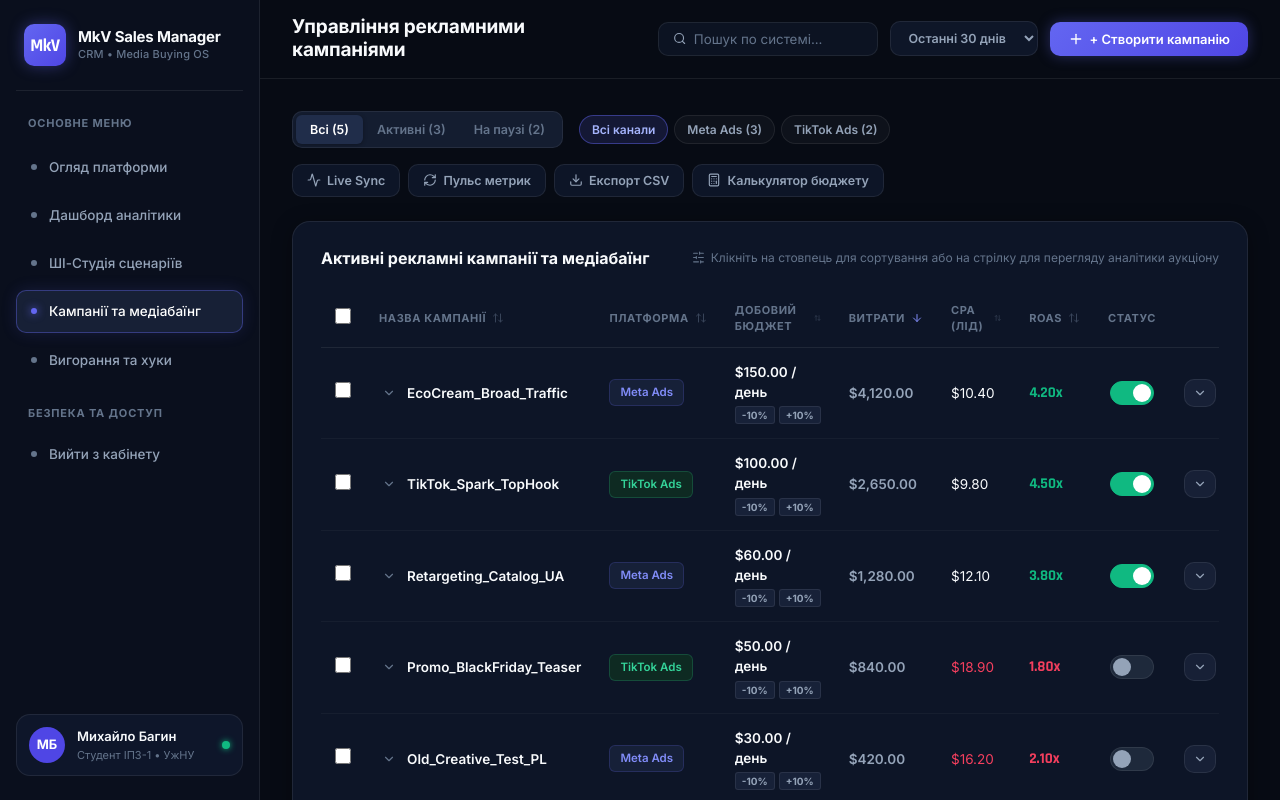
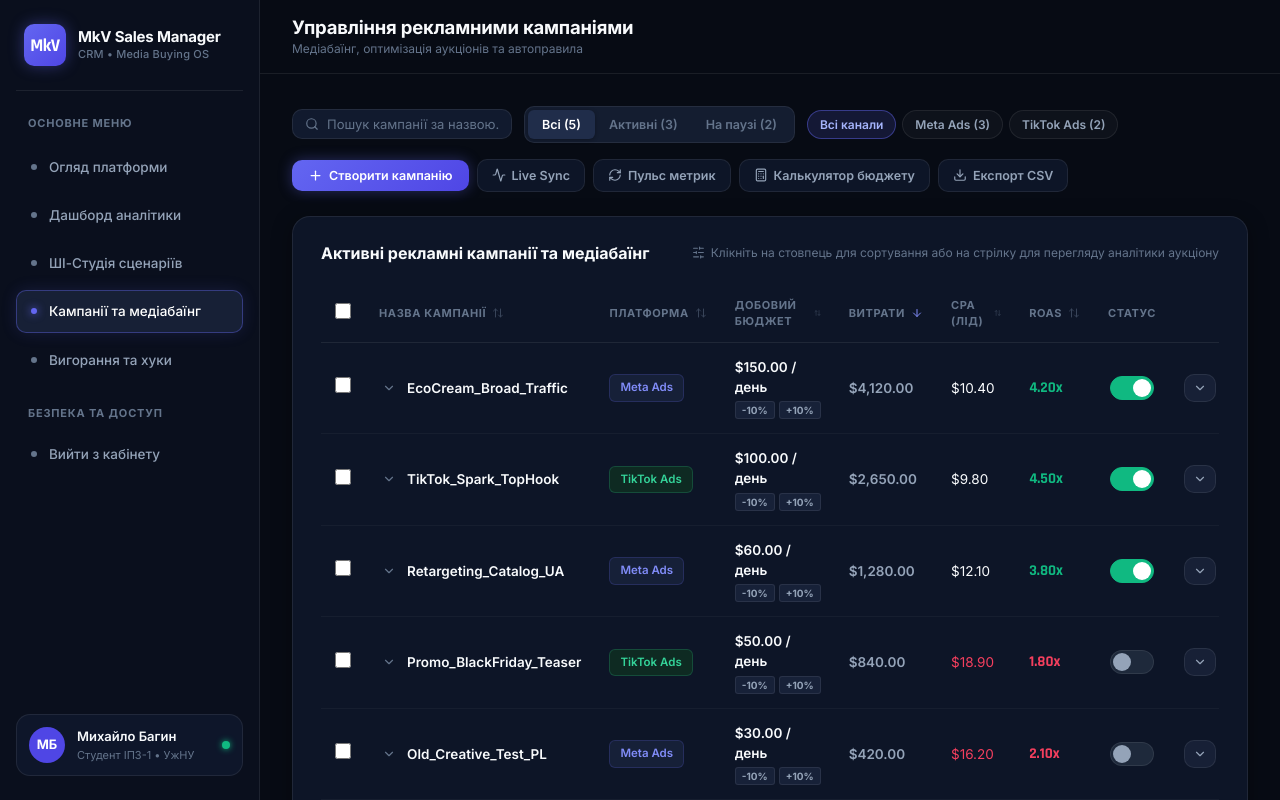
Before and after one commit to MK043/MkV-Assistant, a React (Vite) app: page /campaigns in a window 1280 px wide. Built offline with nearby package versions, Linux system fonts and the light colour scheme.

Commit message:
refactor(navbar): remove global unwanted controls and place search, date and create actions strictly where they operate

```diff
--- a/src/components/Navbar/Navbar.jsx
+++ b/src/components/Navbar/Navbar.jsx
@@ -1,53 +1,20 @@
 import React from 'react';
-import { Search, Plus } from 'lucide-react';
-import { useApp } from '../../context/AppContext';
 import styles from './Navbar.module.css';
 
-export default function Navbar({ title, onActionClick, actionLabel = '+ Створити кампанію' }) {
-  const {
-    searchQuery,
-    setSearchQuery,
-    dateRange,
-    setDateRange,
-    setIsCreateModalOpen,
-  } = useApp();
-
-  const handleAction = onActionClick || (() => setIsCreateModalOpen(true));
-
+export default function Navbar({ title, subtitle, actions, children }) {
   return (
     <header className={styles.navbar}>
       <div className={styles.headerInfo}>
         <h1 className={styles.pageTitle}>{title}</h1>
+        {subtitle && <span className={styles.pageSubtitle}>{subtitle}</span>}
       </div>
 
-      <div className={styles.controls}>
-        <div className={styles.searchBox}>
-          <Search size={15} />
-          <input
-            type="text"
-            className={styles.searchInput}
-            placeholder="Пошук по системі..."
-            value={searchQuery}
-            onChange={(e) => setSearchQuery(e.target.value)}
-          />
+      {(actions || children) && (
+        <div className={styles.controls}>
+          {actions}
+          {children}
         </div>
-
-        <select
-          className={styles.dateFilter}
-          value={dateRange}
-          onChange={(e) => setDateRange(e.target.value)}
-        >
-          <option>Сьогодні</option>
-          <option>Останні 7 днів</option>
-          <option>Останні 30 днів</option>
-          <option>Останні 90 днів</option>
-        </select>
-
-        <button type="button" className={styles.primaryBtn} onClick={handleAction}>
-          <Plus size={16} />
-          <span>{actionLabel}</span>
-        </button>
-      </div>
+      )}
     </header>
   );
 }
--- a/src/components/Navbar/Navbar.module.css
+++ b/src/components/Navbar/Navbar.module.css
@@ -5,21 +5,29 @@
   padding: 16px 32px;
   background-color: transparent;
   border-bottom: 1px solid var(--border-subtle);
-  min-height: 72px;
+  min-height: 66px;
   gap: 20px;
 }
 
 .headerInfo {
   display: flex;
-  align-items: center;
+  flex-direction: column;
+  gap: 2px;
 }
 
 .pageTitle {
-  font-size: 19px;
+  font-size: 18.5px;
   font-weight: 700;
   color: var(--text-primary);
-  line-height: 1.2;
+  line-height: 1.25;
   letter-spacing: -0.2px;
+  margin: 0;
+}
+
+.pageSubtitle {
+  font-size: 12px;
+  color: var(--text-muted);
+  line-height: 1.3;
 }
 
 .controls {
@@ -27,80 +35,3 @@
   align-items: center;
   gap: 12px;
 }
-
-.searchBox {
-  display: flex;
-  align-items: center;
-  gap: 8px;
-  background-color: #0C1322;
-  border: 1px solid var(--border-subtle);
-  border-radius: var(--radius-md);
-  padding: 8px 14px;
-  color: var(--text-secondary);
-  font-size: 13px;
-  width: 220px;
-  transition: all var(--transition-fast);
-}
-
-.searchBox:focus-within {
-  border-color: var(--accent-primary);
-  box-shadow: 0 0 10px rgba(99, 102, 241, 0.2);
-  width: 260px;
-}
-
-.searchInput {
-  width: 100%;
-  color: var(--text-primary);
-  background: transparent;
-  border: none;
-  outline: none;
-}
-
-.searchInput::placeholder {
-  color: var(--text-muted);
-}
-
-.dateFilter {
-  background-color: #0E1628;
-  border: 1px solid var(--border-subtle);
-  border-radius: var(--radius-md);
-  padding: 8px 14px;
-  color: var(--text-secondary);
-  font-size: 12.5px;
-  font-weight: 600;
-  cursor: pointer;
-  transition: all var(--transition-fast);
-  outline: none;
-}
-
-.dateFilter:hover {
-  background-color: #141F38;
-  color: var(--text-primary);
-}
-
-.dateFilter option {
-  background-color: #0E1628;
-  color: var(--text-primary);
-}
-
-.primaryBtn {
-  display: inline-flex;
-  align-items: center;
-  gap: 6px;
-  background: linear-gradient(135deg, #6366F1 0%, #4F46E5 100%);
-  color: #FFFFFF;
-  border: none;
-  border-radius: var(--radius-md);
-  padding: 9px 18px;
-  font-size: 13px;
-  font-weight: 600;
-  cursor: pointer;
-  box-shadow: 0 0 14px rgba(99, 102, 241, 0.35);
-  transition: all var(--transition-fast);
-  white-space: nowrap;
-}
-
-.primaryBtn:hover {
-  background: linear-gradient(135deg, #4F46E5 0%, #4338CA 100%);
-  transform: translateY(-1px);
-}
--- a/src/pages/Analytics/Analytics.jsx
+++ b/src/pages/Analytics/Analytics.jsx
@@ -1,4 +1,5 @@
 import React from 'react';
+import { Calendar } from 'lucide-react';
 import Navbar from '../../components/Navbar/Navbar';
 import MetricCard from '../../components/MetricCard/MetricCard';
 import RoasCalculator from '../../components/RoasCalculator/RoasCalculator';
@@ -6,7 +7,7 @@ import { useApp } from '../../context/AppContext';
 import styles from './Analytics.module.css';
 
 export default function Analytics() {
-  const { campaigns, searchQuery, activePlatformFilter, dateRange } = useApp();
+  const { campaigns, searchQuery, activePlatformFilter, dateRange, setDateRange } = useApp();
 
   const filteredCampaigns = campaigns.filter((c) => {
     const matchesSearch = c.name.toLowerCase().includes(searchQuery.toLowerCase());
@@ -36,7 +37,26 @@ export default function Analytics() {
 
   return (
     <div>
-      <Navbar title="Головна панель аналітики" />
+      <Navbar
+        title="Головна панель аналітики"
+        subtitle="Наскрізні метрики медіабаїнгу та окупність інвестицій"
+        actions={
+          <div className={styles.dateSelectorBox}>
+            <Calendar size={14} className={styles.dateIcon} />
+            <select
+              className={styles.dateSelect}
+              value={dateRange}
+              onChange={(e) => setDateRange(e.target.value)}
+              title="Фільтр періоду звітності"
+            >
+              <option>Сьогодні</option>
+              <option>Останні 7 днів</option>
+              <option>Останні 30 днів</option>
+              <option>Останні 90 днів</option>
+            </select>
+          </div>
+        }
+      />
 
       <div className={styles.container}>
         {/* Top 4 KPI Metrics */}
--- a/src/pages/Campaigns/Campaigns.jsx
+++ b/src/pages/Campaigns/Campaigns.jsx
@@ -19,6 +19,8 @@ import {
   CheckSquare,
   SlidersHorizontal,
   Calculator,
+  Search,
+  Plus,
 } from 'lucide-react';
 import Navbar from '../../components/Navbar/Navbar';
 import RoasCalculator from '../../components/RoasCalculator/RoasCalculator';
@@ -38,6 +40,8 @@ export default function Campaigns() {
     liveSyncActive,
     setLiveSyncActive,
     searchQuery,
+    setSearchQuery,
+    setIsCreateModalOpen,
   } = useApp();
 
   // Status & Platform Filtering
@@ -239,7 +243,10 @@ export default function Campaigns() {
 
   return (
     <div>
-      <Navbar title="Управління рекламними кампаніями" />
+      <Navbar
+        title="Управління рекламними кампаніями"
+        subtitle="Медіабаїнг, оптимізація аукціонів та автоправила"
+      />
 
       <div className={styles.container}>
         {liveAlert && (
@@ -249,9 +256,31 @@ export default function Campaigns() {
           </div>
         )}
 
-        {/* Clean & Structured Toolbar (Organized Tabs & Platform Selector) */}
+        {/* Clean & Structured Toolbar (Organized Search, Tabs & Platform Selector) */}
         <div className={styles.topBar}>
           <div className={styles.filtersGroup}>
+            {/* Real In-Page Search Box */}
+            <div className={styles.searchBox}>
+              <Search size={14} className={styles.searchIcon} />
+              <input
+                type="text"
+                className={styles.searchInput}
+                placeholder="Пошук кампанії за назвою..."
+                value={searchQuery}
+                onChange={(e) => setSearchQuery(e.target.value)}
+              />
+              {searchQuery && (
+                <button
+                  type="button"
+                  className={styles.clearSearchBtn}
+                  onClick={() => setSearchQuery('')}
+                  title="Очистити пошук"
+                >
+                  <X size={12} />
+                </button>
+              )}
+            </div>
+
             {/* Status Segmented Tabs */}
             <div className={styles.segmentedControl}>
               <button
@@ -306,6 +335,16 @@ export default function Campaigns() {
           <div className={styles.actionsWrapper}>
             <button
               type="button"
+              className={styles.primaryCreateBtn}
+              onClick={() => setIsCreateModalOpen(true)}
+              title="Створити нову рекламну кампанію"
+            >
+              <Plus size={15} />
+              <span>Створити кампанію</span>
+            </button>
+
+            <button
+              type="button"
               className={`${styles.secondaryBtn} ${liveSyncActive ? styles.liveBtnActive : ''}`}
               onClick={() => setLiveSyncActive(!liveSyncActive)}
               title="Автоматичний пульс лідів кожні 7 секунд"
@@ -326,22 +365,22 @@ export default function Campaigns() {
 
             <button
               type="button"
+              className={`${styles.secondaryBtn} ${showCalculator ? styles.calcBtnActive : ''}`}
+              onClick={() => setShowCalculator(!showCalculator)}
+              title="Розрахувати рекомендований добовий бюджет для Meta та TikTok"
+            >
+              <Calculator size={14} />
+              <span>{showCalculator ? 'Сховати калькулятор' : 'Калькулятор бюджету'}</span>
+            </button>
+
+            <button
+              type="button"
               className={styles.secondaryBtn}
               onClick={() => handleExportCsv(campaigns)}
               title="Завантажити повний звіт кампаній у CSV"
             >
               <Download size={14} />
               <span>Експорт CSV</span>
-            </button>
-
-            <button
-              type="button"
-              className={`${styles.secondaryBtn} ${showCalculator ? styles.calcBtnActive : ''}`}
-              onClick={() => setShowCalculator(!showCalculator)}
-              title="Розрахувати рекомендований добовий бюджет для Meta та TikTok"
-            >
-              <Calculator size={14} />
-              <span>{showCalculator ? 'Сховати калькулятор' : 'Калькулятор бюджету'}</span>
             </button>
           </div>
         </div>
--- a/src/pages/Campaigns/Campaigns.module.css
+++ b/src/pages/Campaigns/Campaigns.module.css
@@ -16,8 +16,86 @@
 .filtersGroup {
   display: flex;
   align-items: center;
-  gap: 16px;
+  gap: 12px;
   flex-wrap: wrap;
+}
+
+/* In-Page Campaign Search Box */
+.searchBox {
+  display: flex;
+  align-items: center;
+  gap: 8px;
+  background-color: #111A2E;
+  border: 1px solid var(--border-subtle);
+  border-radius: var(--radius-md);
+  padding: 6px 12px;
+  color: var(--text-secondary);
+  font-size: 13px;
+  width: 220px;
+  transition: all var(--transition-fast);
+}
+
+.searchBox:focus-within {
+  border-color: var(--accent-primary);
+  box-shadow: 0 0 10px rgba(99, 102, 241, 0.25);
+  width: 250px;
+}
+
+.searchIcon {
+  color: var(--text-muted);
+  flex-shrink: 0;
+}
+
+.searchInput {
+  width: 100%;
+  color: var(--text-primary);
+  background: transparent;
+  border: none;
+  outline: none;
+  font-size: 13px;
+}
+
+.searchInput::placeholder {
+  color: var(--text-muted);
+}
+
+.clearSearchBtn {
+  background: transparent;
+  border: none;
+  color: var(--text-muted);
+  cursor: pointer;
+  display: flex;
+  align-items: center;
+  padding: 2px;
+  border-radius: 50%;
+  transition: color var(--transition-fast);
+}
+
+.clearSearchBtn:hover {
+  color: #FFFFFF;
+}
+
+/* Primary Create Campaign Button */
+.primaryCreateBtn {
+  display: inline-flex;
+  align-items: center;
+  gap: 6px;
+  background: linear-gradient(135deg, #6366F1 0%, #4F46E5 100%);
+  color: #FFFFFF;
+  border: none;
+  padding: 8px 16px;
+  border-radius: var(--radius-md);
+  font-weight: 600;
+  font-size: 12.5px;
+  cursor: pointer;
+  box-shadow: 0 0 14px rgba(99, 102, 241, 0.35);
+  transition: all var(--transition-fast);
+  white-space: nowrap;
+}
+
+.primaryCreateBtn:hover {
+  background: linear-gradient(135deg, #4F46E5 0%, #4338CA 100%);
+  transform: translateY(-1px);
 }
 
 /* Segmented Control for Status */
--- a/src/pages/CreativeStudio/CreativeStudio.jsx
+++ b/src/pages/CreativeStudio/CreativeStudio.jsx
@@ -211,7 +211,10 @@ export default function CreativeStudio() {
 
   return (
     <div>
-      <Navbar title="Креативна ШІ-студія сценаріїв" />
+      <Navbar
+        title="Креативна ШІ-студія сценаріїв"
+        subtitle="Генерація розкадровок, хуків та аудіодизайну під Meta і TikTok"
+      />
 
       <div className={styles.container}>
         {/* Left Column: Form & Detailed Settings */}
--- a/src/pages/FatigueDetector/FatigueDetector.jsx
+++ b/src/pages/FatigueDetector/FatigueDetector.jsx
@@ -68,7 +68,10 @@ export default function FatigueDetector() {
 
   return (
     <div>
-      <Navbar title="Детектор вигорання аудиторії та хуки" />
+      <Navbar
+        title="Детектор вигорання аудиторії та хуки"
+        subtitle="Моніторинг втоми креативів, частоти показу та ротація хуків"
+      />
 
       <div className={styles.container}>
         {notification && (
--- a/src/pages/MasterHub/MasterHub.jsx
+++ b/src/pages/MasterHub/MasterHub.jsx
@@ -26,8 +26,7 @@ export default function MasterHub() {
     <div>
       <Navbar
         title="Головний огляд платформи"
-        actionLabel="+ Створити кампанію"
-        onActionClick={() => setIsCreateModalOpen(true)}
+        subtitle="Зведена статистика медіабаїнгу та статус систем CRM"
       />
 
       <div className={styles.container}>
```
Also changed, not shown: src/pages/Analytics/Analytics.module.css (+29 -0 lines).
